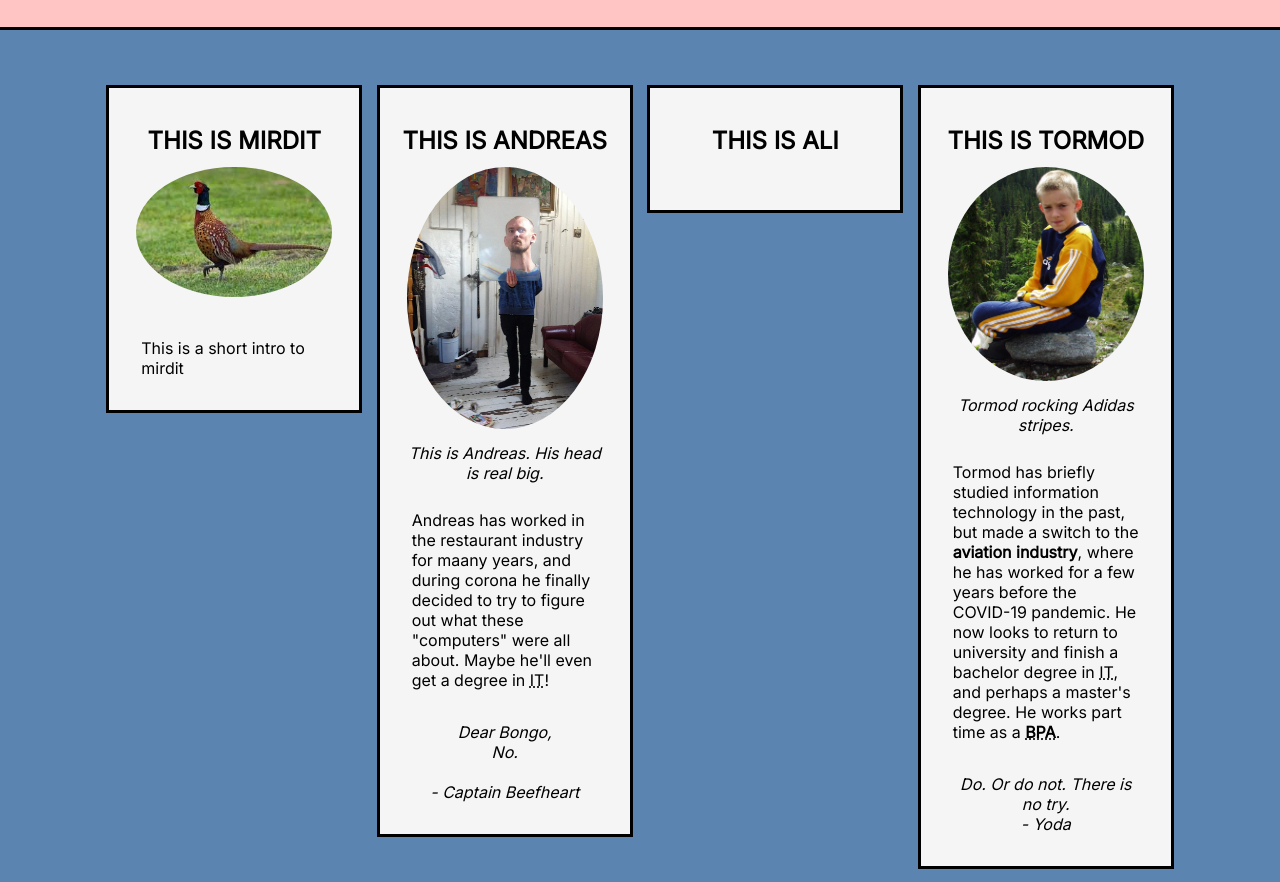
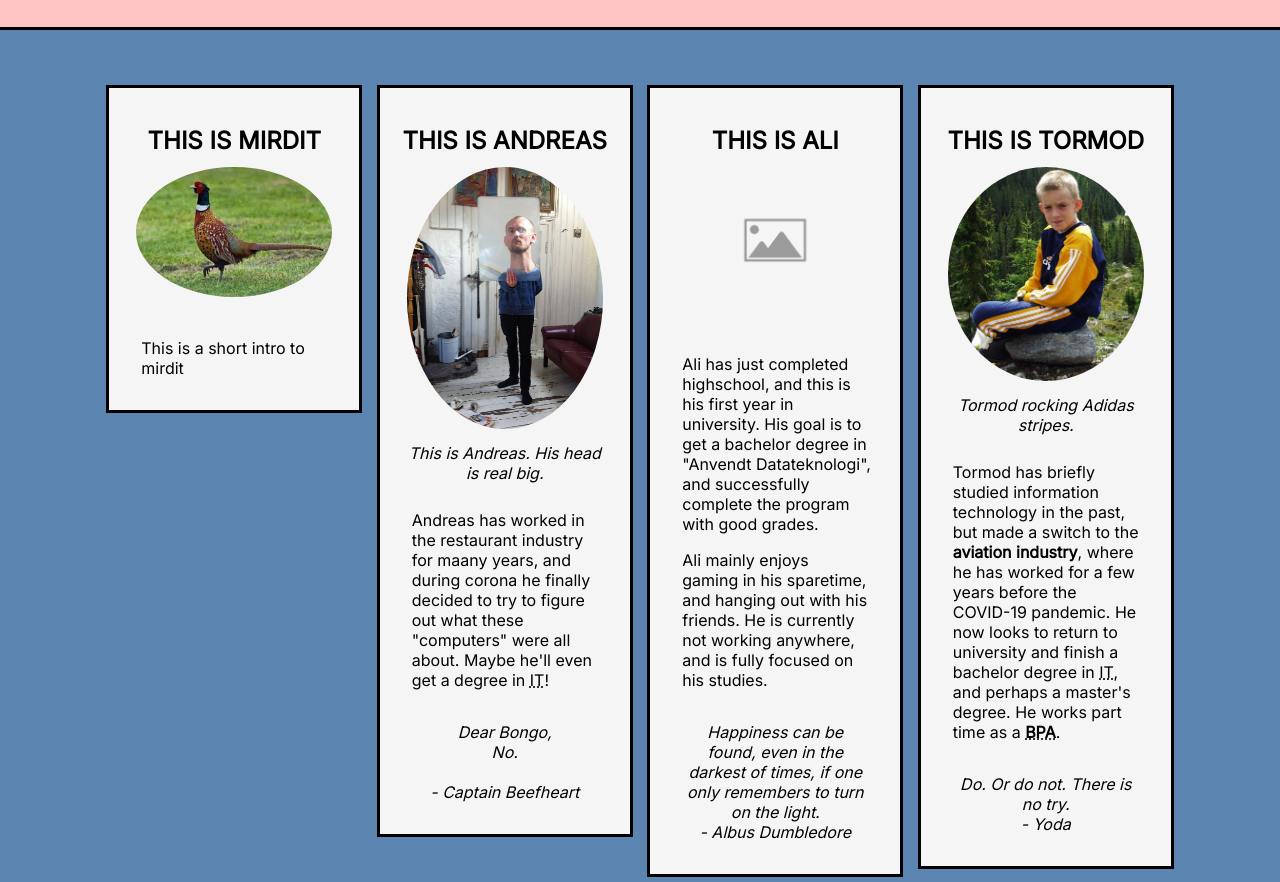
Before and after one commit to TormodSanti/gruppeSide, a plain HTML site: page index.html in a window 1280 px wide. Shown: the part 153-1035 px from the top of the page. Drawn offline with Linux system fonts and the light colour scheme.

```diff
--- a/index.html
+++ b/index.html
@@ -61,11 +61,17 @@
                 <article>
                     <h2>THIS IS ALI</h2>
                     <figure>
-
+                        <img class="personalImage" src="img/placeholder.png">
                     </figure>
                     <p>
-
+                        Ali has just completed highschool, and this is his first year in university. His goal is to get a bachelor degree in "Anvendt Datateknologi", and successfully complete the program with good grades.</p>
+                    <p>
+                        Ali mainly enjoys gaming in his sparetime, and hanging out with his friends.
+                        He is currently not working anywhere, and is fully focused on his studies.
                     </p>
+                    <blockquote cite="https://www.goalcast.com/quotes-from-our-favorite-movie-heroes/">Happiness can be found, even in the darkest of times, if one only remembers to turn on the light.<br>
+                        - Albus Dumbledore
+                    </blockquote>
                 </article>
             </div>
 
```
